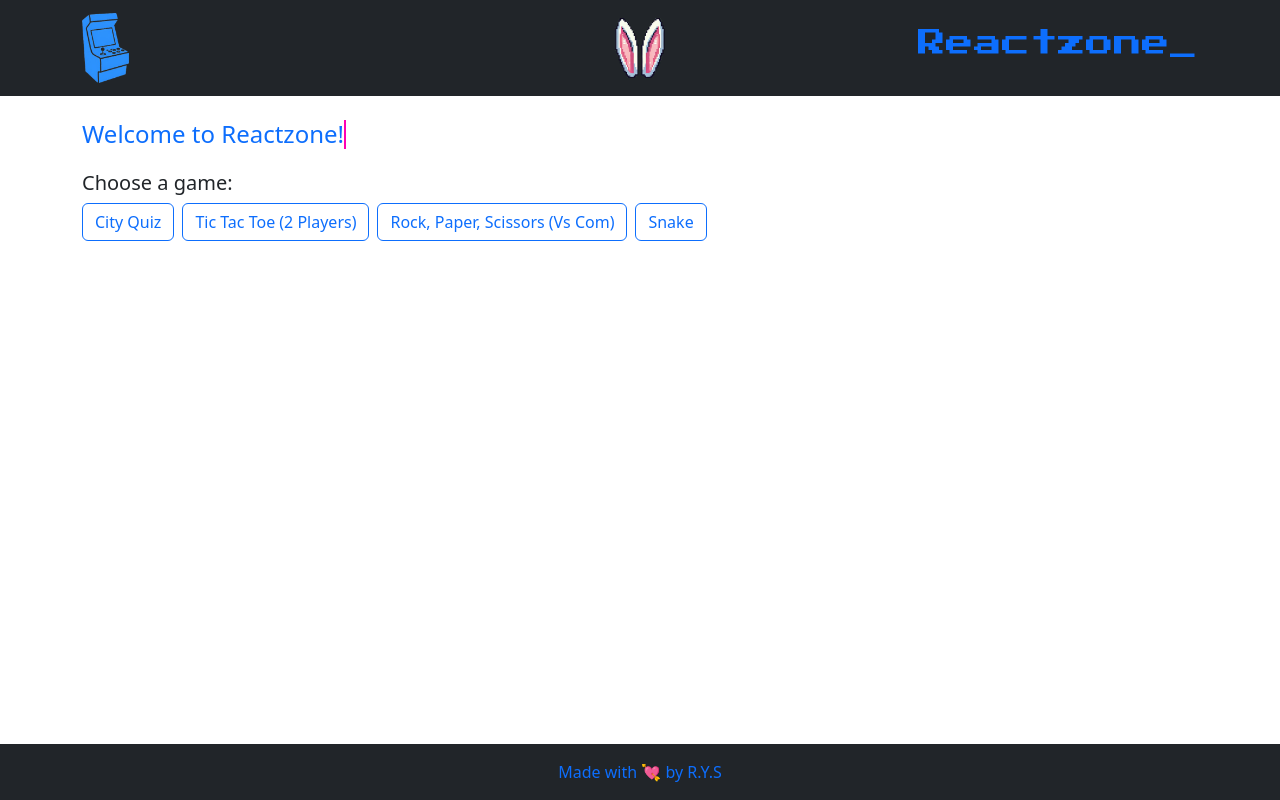
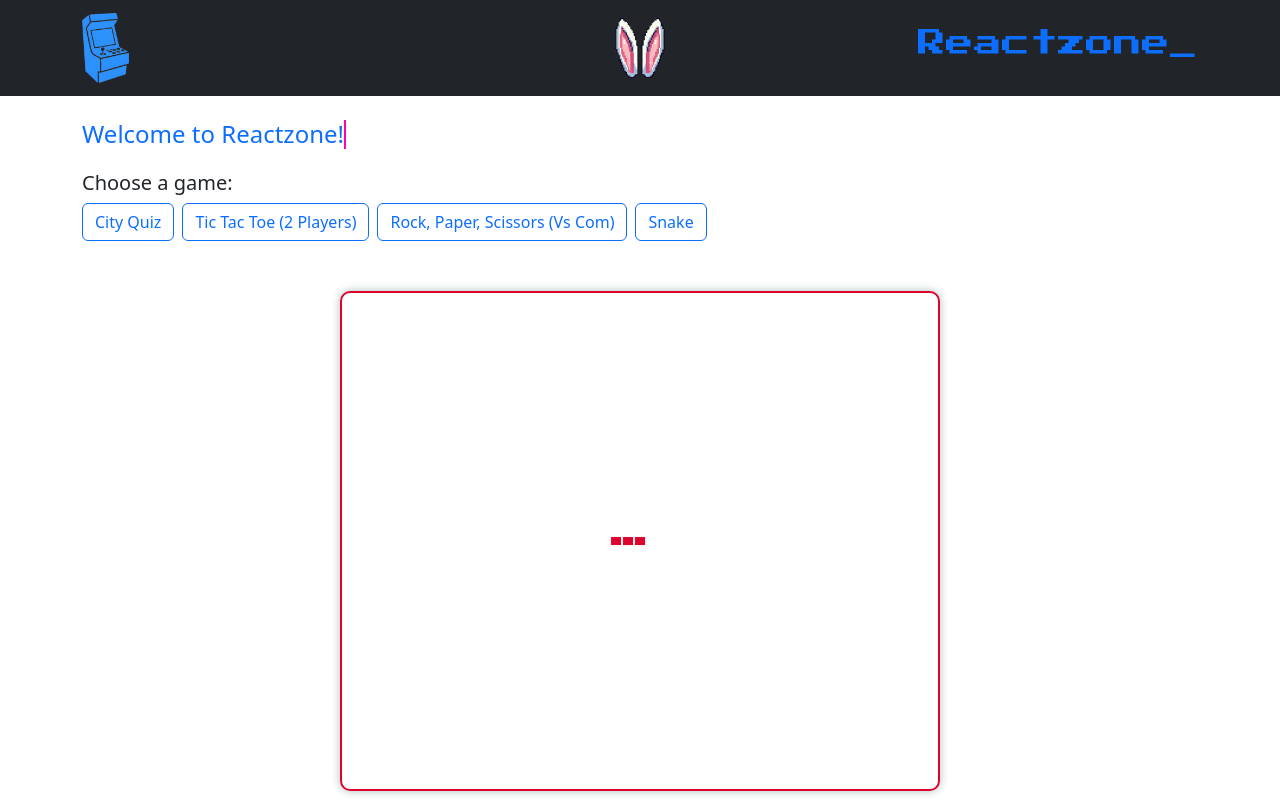
Before and after one commit to raihan-ys/reactzone, a React (Vite) app: page / in a window 1280 px wide. Both pictures are taken after a click on the button "Snake". Shown: the top 800 px of the page. Built offline with nearby package versions, Linux system fonts and the light colour scheme.

Commit message:
[FEATURE] add a snake xenzia-like game

```diff
--- a/components/Snake.jsx
+++ b/components/Snake.jsx
@@ -1,3 +1,163 @@
+import { useState, useEffect, useRef } from 'react';
+
+const cols = 50;
+const rows = 50;
+const initialSnake = [
+  { x: Math.floor(cols / 2), y: Math.floor(rows / 2) },
+  { x: Math.floor(cols / 2) - 1, y: Math.floor(rows / 2) },
+  { x: Math.floor(cols / 2) - 2, y: Math.floor(rows / 2) },
+];
+
+function randomFood(snake) {
+  while (true) {
+    const pos = { x: Math.floor(Math.random() * cols), y: Math.floor(Math.random() * rows) };
+    const collision = snake.some(s => s.x === pos.x && s.y === pos.y);
+    if (!collision) return pos;
+  }
+}
+
 export default function Snake() {
+  const [snake, setSnake] = useState(initialSnake);
+  const [dir, setDir] = useState({ x: 1, y: 0 });
+  const [food, setFood] = useState(() => randomFood(initialSnake));
+  const [running, setRunning] = useState(false);
+  const [gameOver, setGameOver] = useState(false);
+  const [score, setScore] = useState(0);
+  const dirRef = useRef(dir);
+  const runningRef = useRef(running);
 
+  useEffect(() => { dirRef.current = dir; }, [dir]);
+  useEffect(() => { runningRef.current = running; }, [running]);
+
+  useEffect(() => {
+    function handleKey(e) {
+      if (gameOver) return;
+      const key = e.key;
+      const curr = dirRef.current;
+      if (key === 'ArrowUp' || key === 'w') {
+        if (curr.y === 1) return; // prevent reverse
+        setDir({ x: 0, y: -1 });
+      } else if (key === 'ArrowDown' || key === 's') {
+        if (curr.y === -1) return;
+        setDir({ x: 0, y: 1 });
+      } else if (key === 'ArrowLeft' || key === 'a') {
+        if (curr.x === 1) return;
+        setDir({ x: -1, y: 0 });
+      } else if (key === 'ArrowRight' || key === 'd') {
+        if (curr.x === -1) return;
+        setDir({ x: 1, y: 0 });
+      }
+    }
+
+    window.addEventListener('keydown', handleKey);
+    return () => window.removeEventListener('keydown', handleKey);
+  }, [gameOver]);
+
+  useEffect(() => {
+    if (!running || gameOver) return;
+    const tick = () => {
+      setSnake(prev => {
+        const head = prev[0];
+        const d = dirRef.current;
+        const newHead = { x: head.x + d.x, y: head.y + d.y };
+
+        // wall collision
+        if (newHead.x < 0 || newHead.x >= cols || newHead.y < 0 || newHead.y >= rows) {
+          setGameOver(true);
+          setRunning(false);
+          return prev;
+        }
+
+        // self collision
+        if (prev.some(s => s.x === newHead.x && s.y === newHead.y)) {
+          setGameOver(true);
+          setRunning(false);
+          return prev;
+        }
+
+        const ateFood = newHead.x === food.x && newHead.y === food.y;
+        const newSnake = [newHead, ...prev];
+        if (!ateFood) newSnake.pop();
+        else {
+          setFood(randomFood(newSnake));
+          setScore(s => s + 1);
+        }
+
+        return newSnake;
+      });
+    };
+
+    const interval = setInterval(tick, 100);
+    return () => clearInterval(interval);
+  }, [running, gameOver, food]);
+
+  function handleStart() {
+    if (gameOver) {
+      // reset
+      setSnake(initialSnake);
+      setDir({ x: 1, y: 0 });
+      setFood(randomFood(initialSnake));
+      setScore(0);
+      setGameOver(false);
+      setRunning(true);
+    } else {
+      setRunning(true);
+    }
+  }
+
+  function handlePause() {
+    setRunning(false);
+  }
+
+  function handleReset() {
+    setRunning(false);
+    setGameOver(false);
+    setSnake(initialSnake);
+    setDir({ x: 1, y: 0 });
+    setFood(randomFood(initialSnake));
+    setScore(0);
+  }
+
+  return (
+    <div id="snake">
+      <div className="game-area" style={{ position: 'relative' }}>
+        {snake.map((seg, i) => (
+          <div
+            key={i}
+            className="snake"
+            style={{
+              position: 'absolute',
+              left: `${(seg.x / cols) * 100}%`,
+              top: `${(seg.y / rows) * 100}%`,
+              transform: 'translate(-50%, -50%)',
+            }}
+          />
+        ))}
+
+        <div
+          className="food"
+          style={{
+            position: 'absolute',
+            left: `${(food.x / cols) * 100}%`,
+            top: `${(food.y / rows) * 100}%`,
+            transform: 'translate(-50%, -50%)',
+          }}
+        />
+      </div>
+
+      <div style={{ marginTop: 12 }} className="game-controls">
+        <div>Score: {score}</div>
+        <div style={{ marginTop: 8 }}>
+          {!running && !gameOver && (
+            <button className="btn btn-sm btn-primary me-2" onClick={handleStart}>Start</button>
+          )}
+          {running && (
+            <button className="btn btn-sm btn-warning me-2" onClick={handlePause}>Pause</button>
+          )}
+          <button className="btn btn-sm btn-secondary me-2" onClick={handleReset}>Reset</button>
+        </div>
+        {gameOver && <div style={{ marginTop: 8, color: 'red' }}>Game Over</div>}
+      </div>
+    </div>
+  );
 }
--- a/src/App.jsx
+++ b/src/App.jsx
@@ -31,6 +31,7 @@ function App() {
       {selected === 'city' && <CityQuiz headingStyle={'text-primary'} paragraphStyle={'font-weight-bold'} textareaStyle={'rounded'} buttonStyle={'btn btn-primary'} errorStyle={'text-danger'} />}
       {selected === 'tictactoe' && <TicTacToe />}
       {selected === 'rps' && <RockPaperScissors />}
+      {selected === 'snake' && <Snake />}
     </div>
   </>
 }
```
